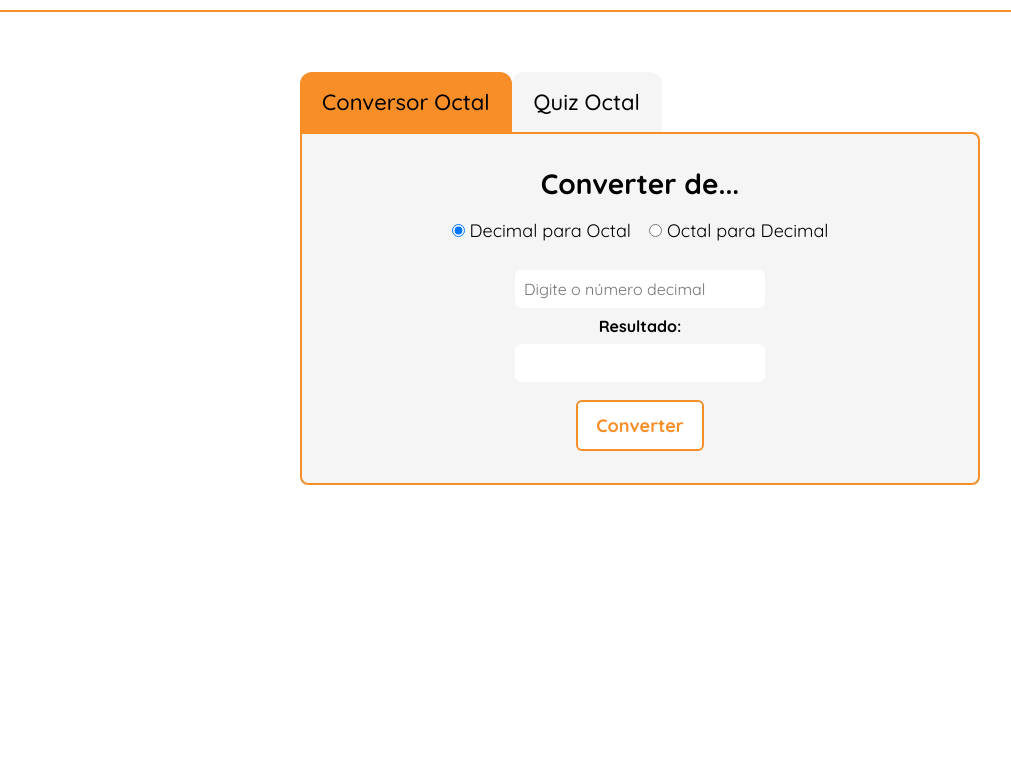
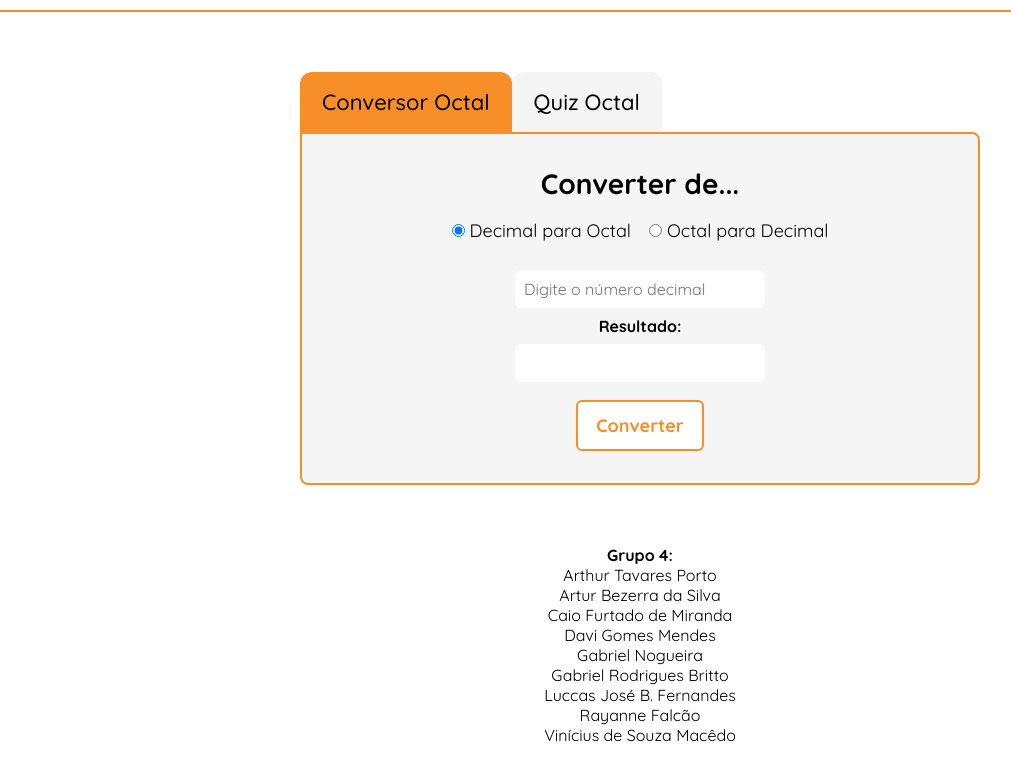
Before and after one commit to brittola/octal-interativo, a plain HTML site: page index.html in a window 1280 px wide. Shown: the part 114-894 px from the top of the page, without its empty margins (0-1011 px from the left). Before the commit the page ends 800 px from the top, so only its background shows below. Drawn offline with Linux system fonts and the light colour scheme.

Commit message:
add footer

```diff
--- a/assets/css/main.css
+++ b/assets/css/main.css
@@ -205,3 +205,12 @@ main .aba-quiz div.controles button:hover {
   color: #fff;
   background-color: #f78e27;
 }
+
+footer {
+  margin: auto;
+  padding: 60px 0px;
+  padding-top: 0px;
+}
+footer ul {
+  text-align: center;
+}
--- a/index.html
+++ b/index.html
@@ -64,6 +64,40 @@
             </div>
         </section>
     </main>
+    <footer>
+        <ul>
+            <li>
+                <strong>Grupo 4:</strong>
+            </li>
+            <li>
+                Arthur Tavares Porto
+            </li>
+            <li>
+                Artur Bezerra da Silva
+            </li>
+            <li>
+                Caio Furtado de Miranda
+            </li>
+            <li>
+                Davi Gomes Mendes
+            </li>
+            <li>
+                Gabriel Nogueira
+            </li>
+            <li>
+                Gabriel Rodrigues Britto
+            </li>
+            <li>
+                Luccas José B. Fernandes
+            </li>
+            <li>
+                Rayanne Falcão
+            </li>
+            <li>
+                Vinícius de Souza Macêdo
+            </li>
+        </ul>
+    </footer>
 
     <script src="./assets/js/script.js"></script>
     <script src="./assets/js/conversor.js"></script>
```
